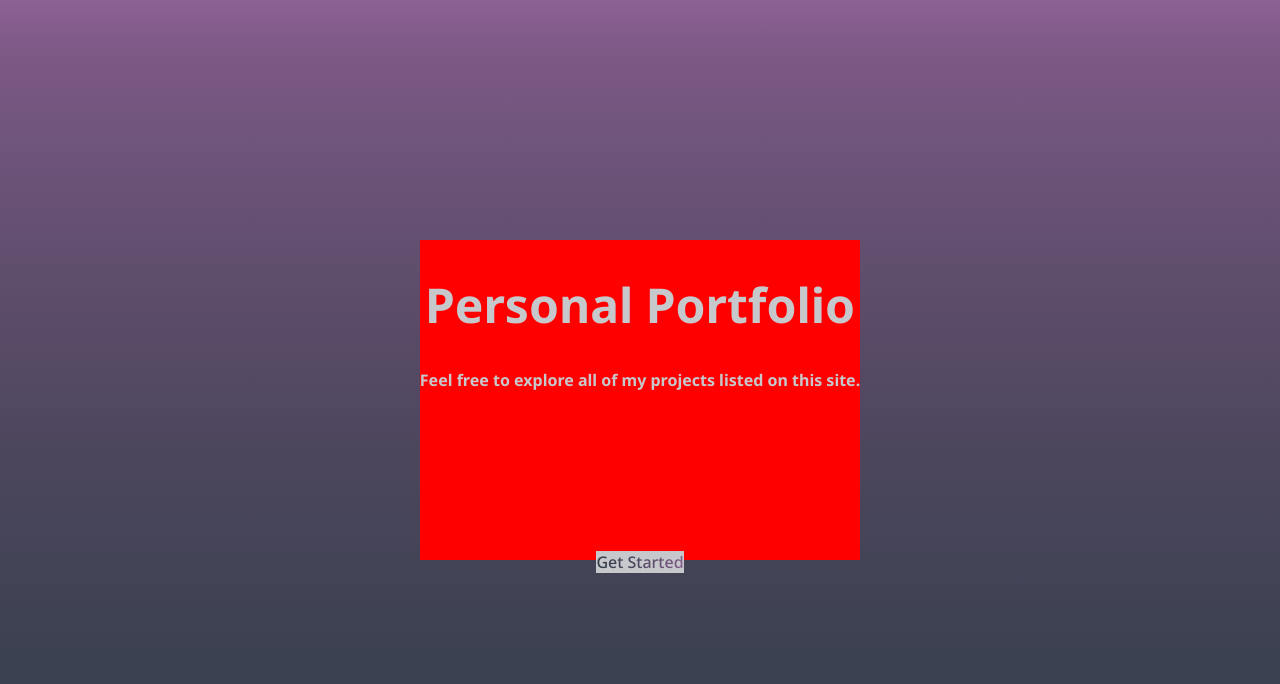
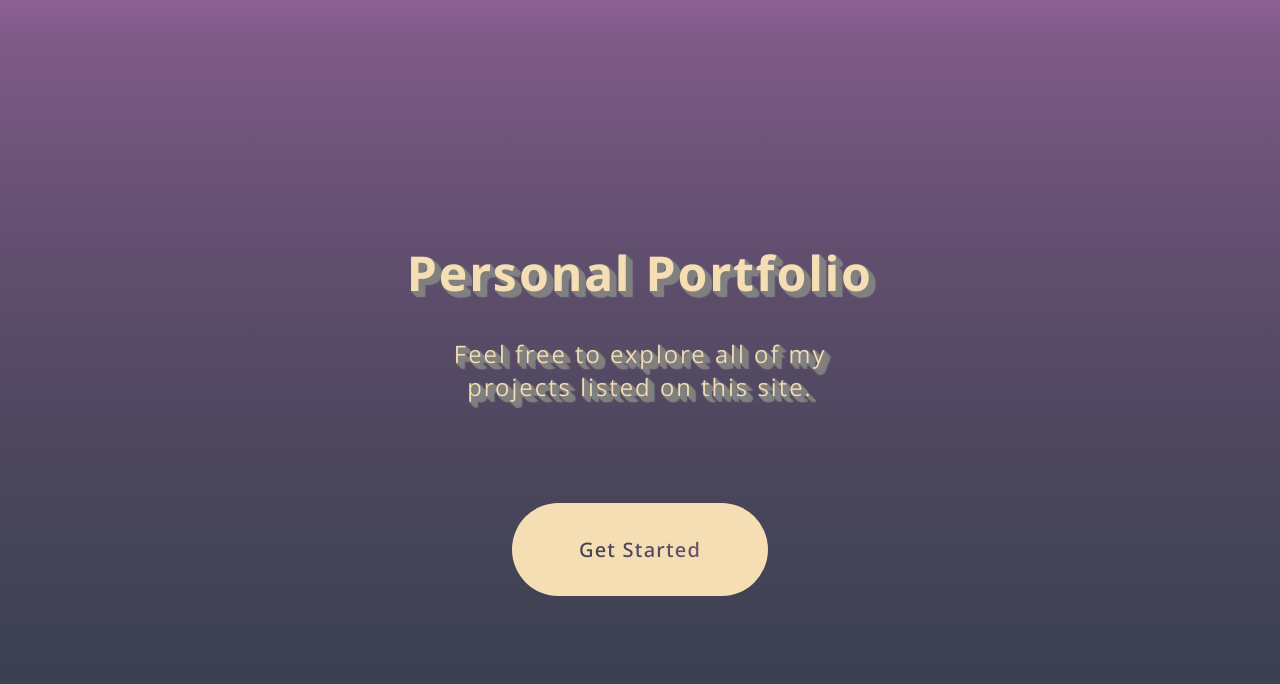
Before and after one commit to kleinalex-01/PortfolioWebsite, a plain HTML site: page index.html in a window 1280 px wide. Drawn offline with Linux system fonts and the light colour scheme.

Commit message:
Added landing page. Next up is a transition from landing page to home page.

```diff
--- a/index.html
+++ b/index.html
@@ -9,19 +9,14 @@
     <link href="https://fonts.googleapis.com/css2?family=Noto+Sans:ital,wght@0,100..900;1,100..900&display=swap" rel="stylesheet">
 </head>
 <body>
-    <div class="text-flex-container">
-        <div class="text-outer-container">
-            <div class="text-inner-container">
-                <h1>Personal Portfolio</h1>
-                <h2>Feel free to explore all of my projects listed on this site.</h2>
-            <div class="button-container">
-                <p>Get Started</p>
-            </div>
-            </div>
-        </div>
-
+    <div class="h1-container">
+        <h1>Personal Portfolio</h1>
     </div>
-
-
+    <div class="h2-container">
+        <h2>Feel free to explore all of my projects listed on this site.</h2>
+    </div>
+    <div class="p-container">
+        <a id="start-button"><p>Get Started</p></a>
+    </div>
 </body>
 </html>
--- a/style.css
+++ b/style.css
@@ -1,4 +1,3 @@
-/* Main styles including headers and or big sections*/
 
 html {
   font-size: 16px;
@@ -22,11 +21,7 @@ body {
   hsl(288deg 20% 44%) 94%,
   hsl(291deg 21% 48%) 100%,
   hsl(293deg 23% 51%) 101%
-);
-display: flex;
-align-items: center;
-justify-content: center;
-}
+);}
 
 p {
   background: -webkit-linear-gradient(0deg,
@@ -39,44 +34,50 @@ p {
   hsl(293deg 23% 51%) 101% );
   -webkit-background-clip: text;
   -webkit-text-fill-color: transparent;
+  font-size: 1.25rem;
 }
 
 h1 {
   font-size: 3rem;
+  color: wheat;
+  text-shadow: 1px 0px 1px gray, 0px 1px 1px gray, 2px 1px 1px gray, 1px 2px 1px gray, 3px 2px 1px gray, 2px 3px 1px gray, 4px 3px 1px gray, 3px 4px 1px gray, 5px 4px 1px gray, 4px 5px 1px gray, 6px 5px 1px gray, 5px 6px 1px gray, 7px 6px 1px gray;
 }
 
 h2 {
-  font-size: 1rem;
+  font-size: 1.5rem;
+  font-weight: 350;
+  color: wheat;
+  text-shadow: 1px 0px 1px gray, 0px 1px 1px gray, 2px 1px 1px gray, 1px 2px 1px gray, 3px 2px 1px gray, 2px 3px 1px gray, 4px 3px 1px gray, 3px 4px 1px gray, 5px 4px 1px gray, 4px 5px 1px gray, 6px 5px 1px gray, 5px 6px 1px gray, 7px 6px 1px gray;
 }
 
+/* Containers for text */
 
-
-
-
-
-
-
-
-.text-flex-container {
-  color: #C7C8CC;
-  display: flex;
-  height: 20rem;
-  background-color: red;
+.h1-container {
+text-align: center;
+letter-spacing: 0.125rem;
+position: relative;
+top: 30%;
 }
 
-.text-outer-container {
-  height: 80%;
-  display: flex;
+.h2-container {
+width: 30%;
+text-align: center;
+letter-spacing: 0.125rem;
+position: relative;
+top: 30%;
+margin: 0 auto;
 }
 
-.text-inner-container {
+.p-container {
+  letter-spacing: 0.075rem;
+  width: 20%;
   text-align: center;
-
+  position: relative;
+  top: 40%;
+  margin: 0 auto;
+  background-color: wheat;
+  border-radius: 3rem;
+  padding-top: 1%;
+  padding-bottom: 1%;
+  cursor: pointer;
 }
-
-.button-container {
-  text-align: center;
-  width: 20%;
-  margin: 10rem auto;
-  background-color: #C7C8CC;
-}
```
